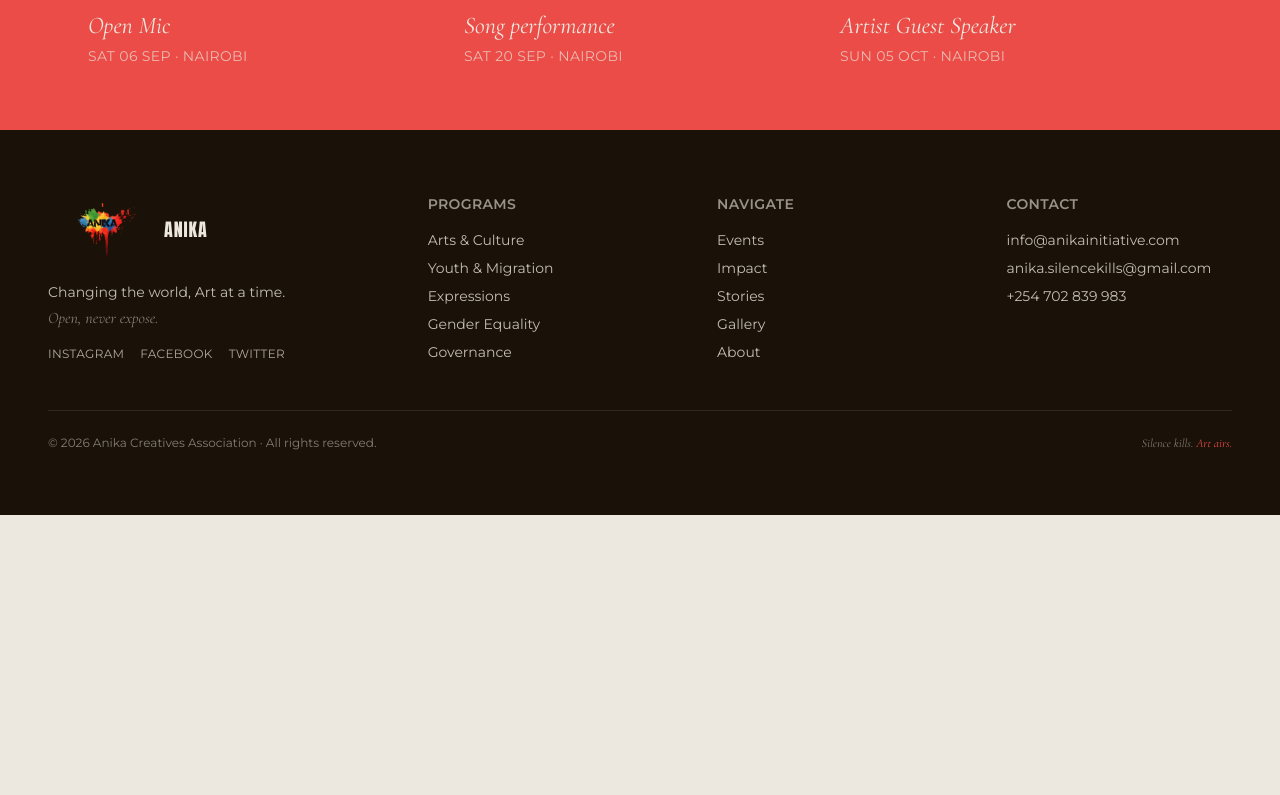
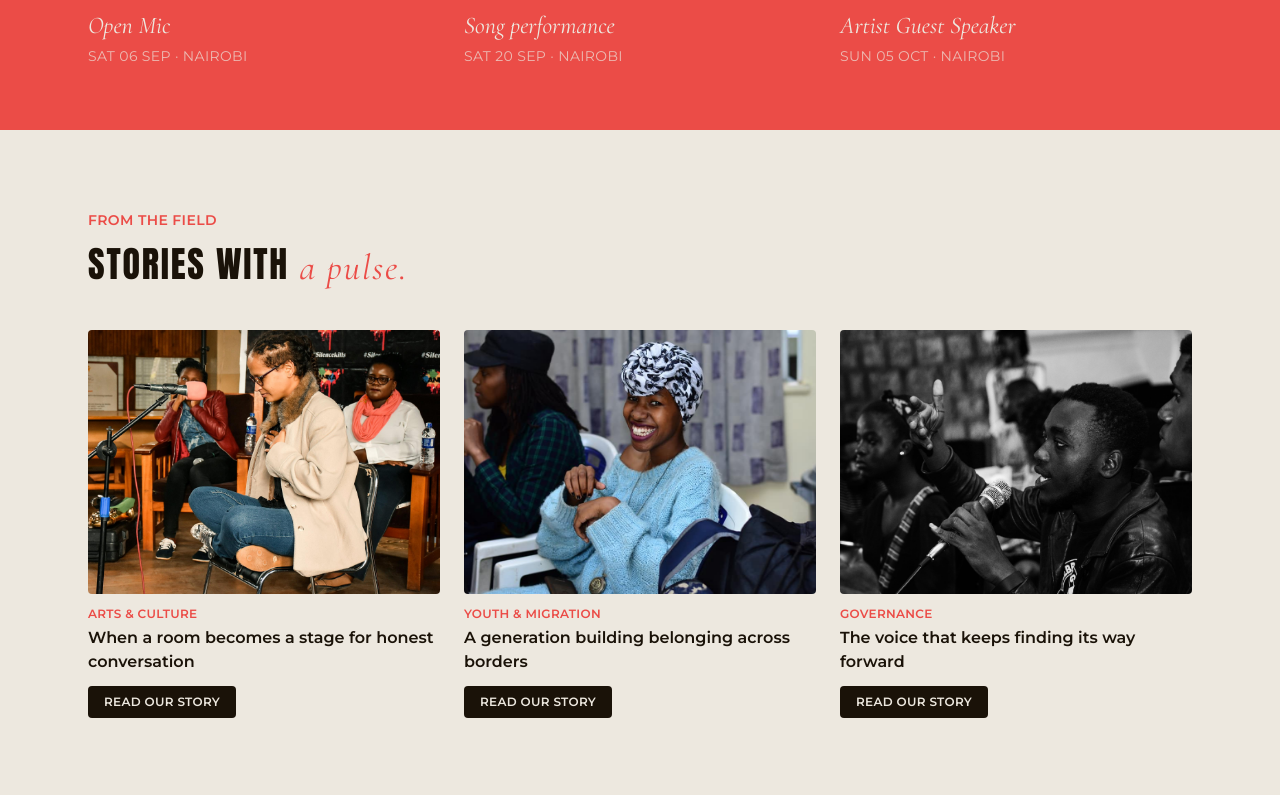
Before and after one commit to Jkosencha/Anika-Initiative, a React (Vite) app: page / in a window 1280 px wide. Shown: the part 2525-3320 px from the top of the page. Before the commit the page ends 3040 px from the top, so only its background shows below. Built offline with nearby package versions, Linux system fonts and the light colour scheme.

Commit message:
Add Stories section to Home page

```diff
--- a/src/pages/Home.jsx
+++ b/src/pages/Home.jsx
@@ -19,6 +19,12 @@ const events = [
   { image: '/slim.jpg', category: 'Open Mic', date: 'SAT 06 SEP', location: 'Nairobi' },
   { image: '/PHYL.jpg', category: 'Song performance', date: 'SAT 20 SEP', location: 'Nairobi' },
   { image: '/jaaziya.jpg', category: 'Artist Guest Speaker', date: 'SUN 05 OCT', location: 'Nairobi' },
+]
+
+const stories = [
+  { image: '/image7.jpg', theme: 'Arts & Culture', title: 'When a room becomes a stage for honest conversation' },
+  { image: '/image8.jpg', theme: 'Youth & Migration', title: 'A generation building belonging across borders' },
+  { image: '/image4.jpg', theme: 'Governance', title: 'The voice that keeps finding its way forward' },
 ]
 
 const polaroid = (rotate) =>
@@ -189,6 +195,33 @@ function Home() {
           </div>
         </div>
       </section>
+
+      <section className="mx-auto max-w-6xl px-6 py-20">
+        <p className="font-body text-sm font-semibold uppercase tracking-wide text-coral">From the Field</p>
+        <h2 className="mt-3 font-display text-3xl uppercase leading-tight text-ink sm:text-4xl">
+          Stories with <span className="font-editorial italic normal-case text-coral">a pulse.</span>
+        </h2>
+
+        <div className="mt-10 grid gap-6 sm:grid-cols-3">
+          {stories.map((story) => (
+            <div key={story.title}>
+              <img
+                src={story.image}
+                alt={story.title}
+                className="aspect-4/3 w-full rounded object-cover"
+              />
+              <p className="mt-3 font-body text-xs font-semibold uppercase tracking-wide text-coral">{story.theme}</p>
+              <p className="mt-1 font-body font-semibold text-ink">{story.title}</p>
+              <NavLink
+                to="/stories"
+                className="mt-3 inline-block rounded bg-ink px-4 py-2 font-body text-xs font-semibold uppercase tracking-wide text-cream hover:opacity-90"
+              >
+                Read Our Story
+              </NavLink>
+            </div>
+          ))}
+        </div>
+      </section>
     </>
   )
 }
```
